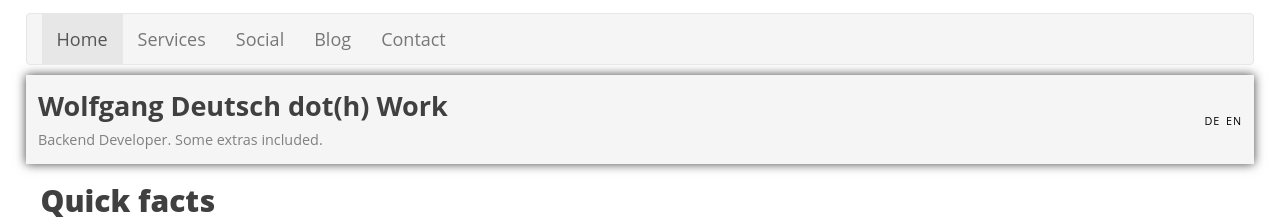
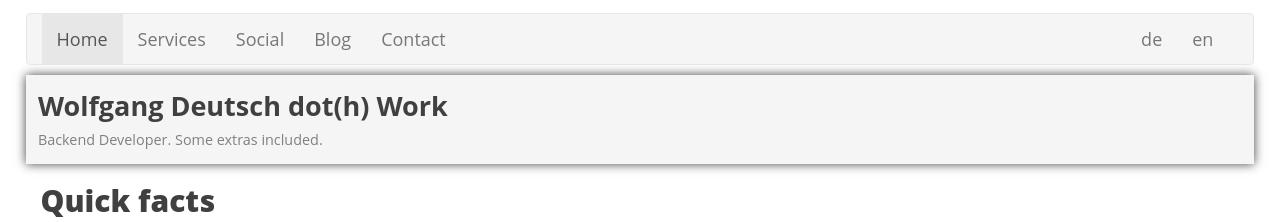
Before and after one commit to wolfgang-wdw/wolfgang-wdw.github.io, a Jekyll site: the page built from index.md, in a window 1280 px wide. Shown: the top 222 px of the page. Built offline with Jekyll 4.4.1, drawn with Linux system fonts in a browser that asks for light colours.

Commit message:
Move language selection into navbar

```diff
--- a/_includes/header.html
+++ b/_includes/header.html
@@ -21,6 +21,12 @@
         <li{{ extra }}><a href="{{ full_href | relative_url }}">{{ item.title }}</a></li>
       {% endfor %}
     </ul>
+    <ul class="nav navbar-nav navbar-right">
+      {% assign pages=site.pages | where:"ref", page.ref | sort: 'lang' %}
+      {% for page in pages %}
+          <li><a href="{{ page.url }}" class="{{ page.lang }}">{{ page.lang }}</a></li>
+      {% endfor %}
+    </ul>
   </div>
 </nav>
 <div class="header-table">
@@ -29,12 +35,4 @@
     <br>
     <span class='small'>{{ site.subtitle[page.lang] }}</span>
   </div>
-  <div class="header-lang-cell">
-    {% assign pages=site.pages | where:"ref", page.ref | sort: 'lang' %}
-    <span style="float: right;">
-    {% for page in pages %}
-        <a href="{{ page.url }}" class="{{ page.lang }}">{{ page.lang }}</a>
-    {% endfor %}
-    </span>
-  </div>
 </div>
--- a/css/style.scss
+++ b/css/style.scss
@@ -16,6 +16,10 @@
 .navbar {
   margin-bottom: 10px;
   background-color: $header-background-color;
+}
+
+.navbar-right {
+  margin-right: 10px;
 }
 
 body {
@@ -56,7 +60,7 @@ a {
 a.en, a.de {
   color: $lang-link-color;
   font-weight: normal;
-  font-size: 60%;
+  font-size: 100%;
 }
 
 a:hover {
```
